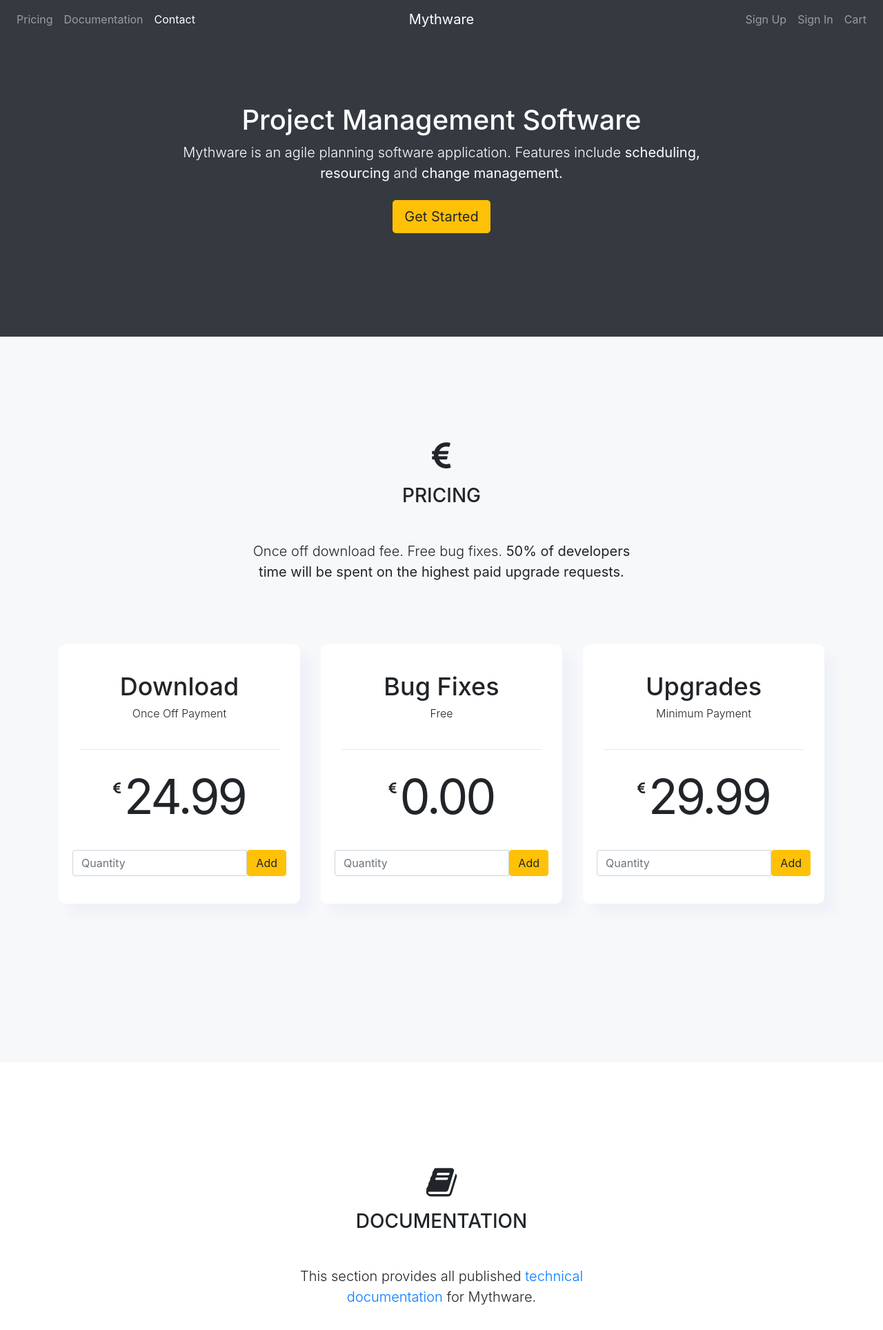
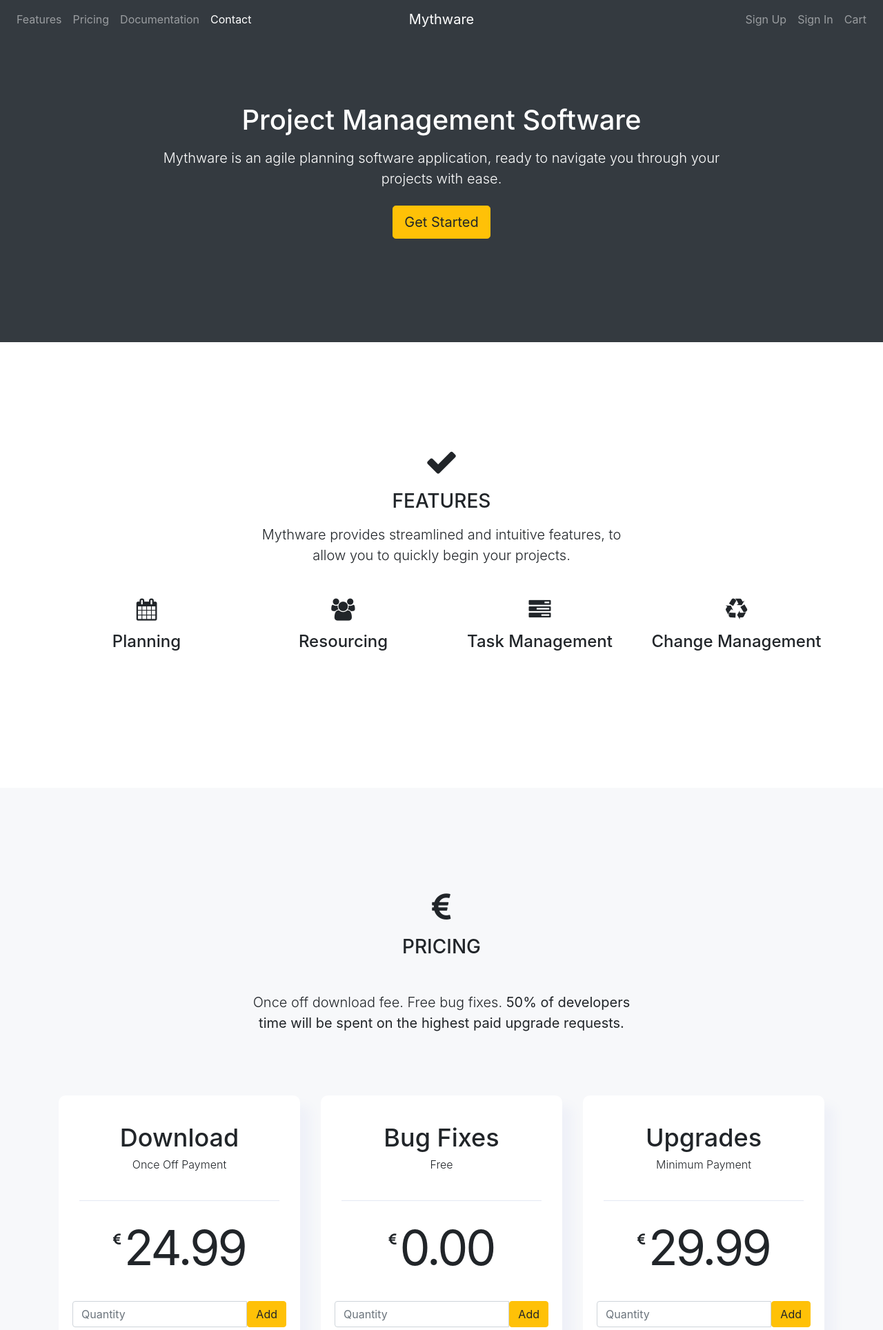
Before and after one commit to GithHayden/django-mythware, a Django app: page / in a window 1280 px wide. Shown: the top 1928 px of the page at 69% size. Run offline with Django 3.2, Linux system fonts and the light colour scheme; data comes from the database, SQL or seed files in the repository; parts of the project's set-up code (start-up, migrations or seed data) failed here and were passed over; some libraries are stand-ins or nearby versions.

Commit message:
Features added to products/hompepage.

```diff
--- a/products/templates/products.html
+++ b/products/templates/products.html
@@ -28,7 +28,9 @@
     <nav class="navbar navbar-expand-lg navbar-dark bg-dark fixed-top" id="mainNav">
         <div class="navbar-collapse collapse w-100 order-1 order-md-0 dual-collapse2">
             <ul class="navbar-nav mr-auto">
-
+                <li class="nav-item">
+                    <a class="nav-link js-scroll-trigger" href="#features">Features</a>
+                </li>
                 <li class="nav-item">
                     <a class="nav-link js-scroll-trigger" href="#pricing">Pricing</a>
                 </li>
@@ -65,10 +67,42 @@
 
     <section class="bg-dark text-white">
         <div class="container text-center">
-            <h1>Project Management Software</h1>
-            <p class="lead text-center w-75 m-auto">Mythware is an agile planning software application. Features include <b>scheduling, resourcing</b> and <b>change management.</p></b>
+            <h1 class="mb-3">Project Management Software</h1>
+            <p class="lead text-center w-75 m-auto">Mythware is an agile planning software application, ready to navigate you through your projects with ease. </p>
             <br>
             <a href="#pricing" class="btn btn-warning btn-lg js-scroll-trigger">Get Started</a>
+        </div>
+    </section>
+
+    <section id="features">
+        <div class="container mb-5">
+            <div class="row">
+                <div class="col-lg-8 mx-auto text-center">
+                    <i class="fa fa-check fa-3x mb-3"></i>
+                    <h3 class="text-center text-uppercase mb-3">Features</h3>
+                    <p class="lead text-center w-75 m-auto">Mythware provides streamlined and intuitive features, to allow you to quickly begin your projects.</p>
+                </div>
+            </div>
+        </div>
+        <div class="container">
+            <div class="row">
+                <div class="col-md-3 mx-auto text-center">
+                    <i class="fa fa-calendar fa-2x mb-3"></i>
+                    <h4 class="mb-5">Planning</h4>
+                </div>
+                <div class="col-md-3 mx-auto text-center">
+                    <i class="fa fa-users fa-2x mb-3"></i>
+                    <h4 class="mb-5">Resourcing</h4>
+                </div>
+                <div class="col-md-3 mx-auto text-center">
+                    <i class="fa fa-tasks fa-2x mb-3"></i>
+                    <h4 class="mb-5">Task Management</h4>
+                </div>
+                <div class="col-md-3 mx-auto text-center">
+                    <i class="fa fa-recycle fa-2x mb-3"></i>
+                    <h4 class="mb-5">Change Management</h4>
+                </div>
+            </div>
         </div>
     </section>
 
```
